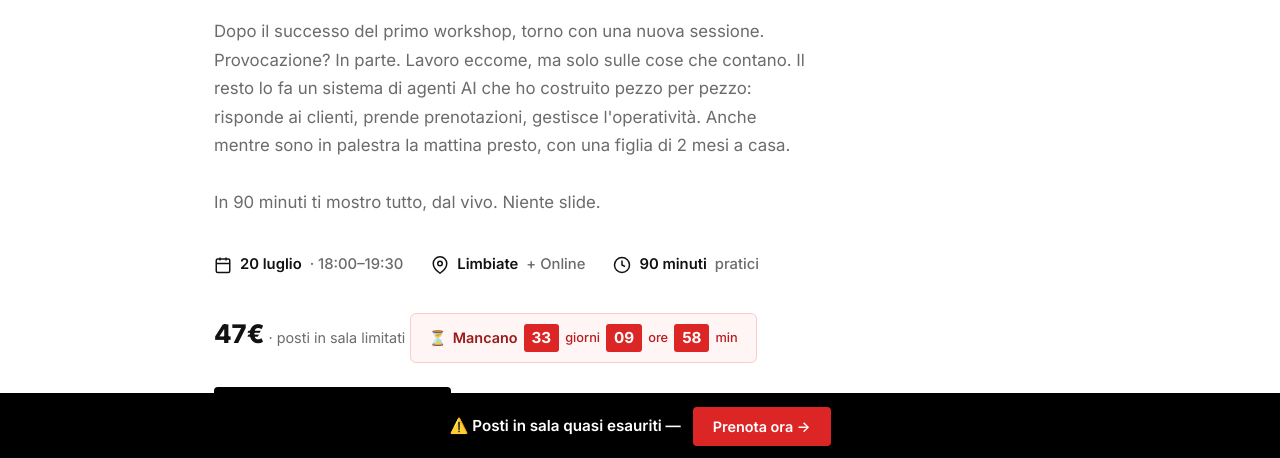
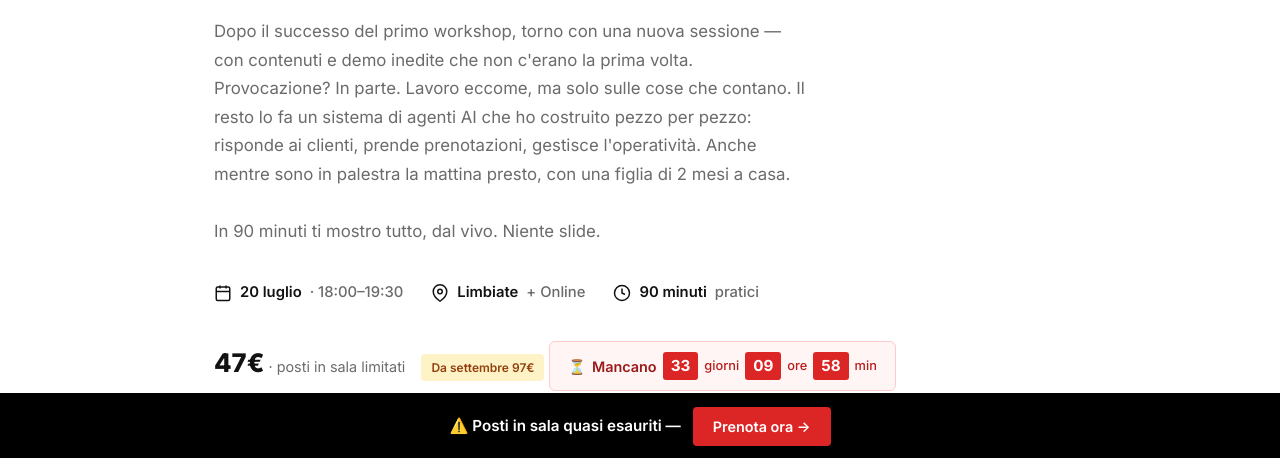
Before and after one commit to chrisprofree/workshop-ai-15-giugno-notion, a website: page index.html in a window 1280 px wide. Shown: the part 340-798 px from the top of the page. Drawn offline with Linux system fonts and the light colour scheme.

Commit message:
Add 'Da settembre 97€' price badge + 'contenuti inediti' note for returning attendees

```diff
--- a/index.html
+++ b/index.html
@@ -645,7 +645,7 @@
             <h1>IO NON LAVORO</h1>
             <h2>Come ho costruito un team di agenti AI che manda avanti tre aziende mentre sono altrove.</h2>
             <p class="hero-sub">
-                Dopo il successo del primo workshop, torno con una nuova sessione. Provocazione? In parte. Lavoro eccome, ma solo sulle cose che contano. Il resto lo fa un sistema di agenti AI che ho costruito pezzo per pezzo: risponde ai clienti, prende prenotazioni, gestisce l'operatività. Anche mentre sono in palestra la mattina presto, con una figlia di 2 mesi a casa.<br><br>
+                Dopo il successo del primo workshop, torno con una nuova sessione — con contenuti e demo inedite che non c'erano la prima volta. Provocazione? In parte. Lavoro eccome, ma solo sulle cose che contano. Il resto lo fa un sistema di agenti AI che ho costruito pezzo per pezzo: risponde ai clienti, prende prenotazioni, gestisce l'operatività. Anche mentre sono in palestra la mattina presto, con una figlia di 2 mesi a casa.<br><br>
                 In 90 minuti ti mostro tutto, dal vivo. Niente slide.
             </p>
             <div class="hero-meta">
@@ -664,6 +664,7 @@
             </div>
             <div class="hero-price">
                 <span class="amount">47€</span> · posti in sala limitati
+                <span style="display: inline-block; background: #FEF3C7; color: #92400E; font-size: 0.75rem; font-weight: 600; padding: 4px 10px; border-radius: 4px; margin-left: 12px; vertical-align: middle;">Da settembre 97€</span>
             </div>
             <div class="countdown" id="countdown">
                 ⏳ <span>Mancano</span> <span class="cd-number" id="cd-days">7</span> <span class="cd-label">giorni</span> <span class="cd-number" id="cd-hours">00</span> <span class="cd-label">ore</span> <span class="cd-number" id="cd-mins">00</span> <span class="cd-label">min</span>
```
